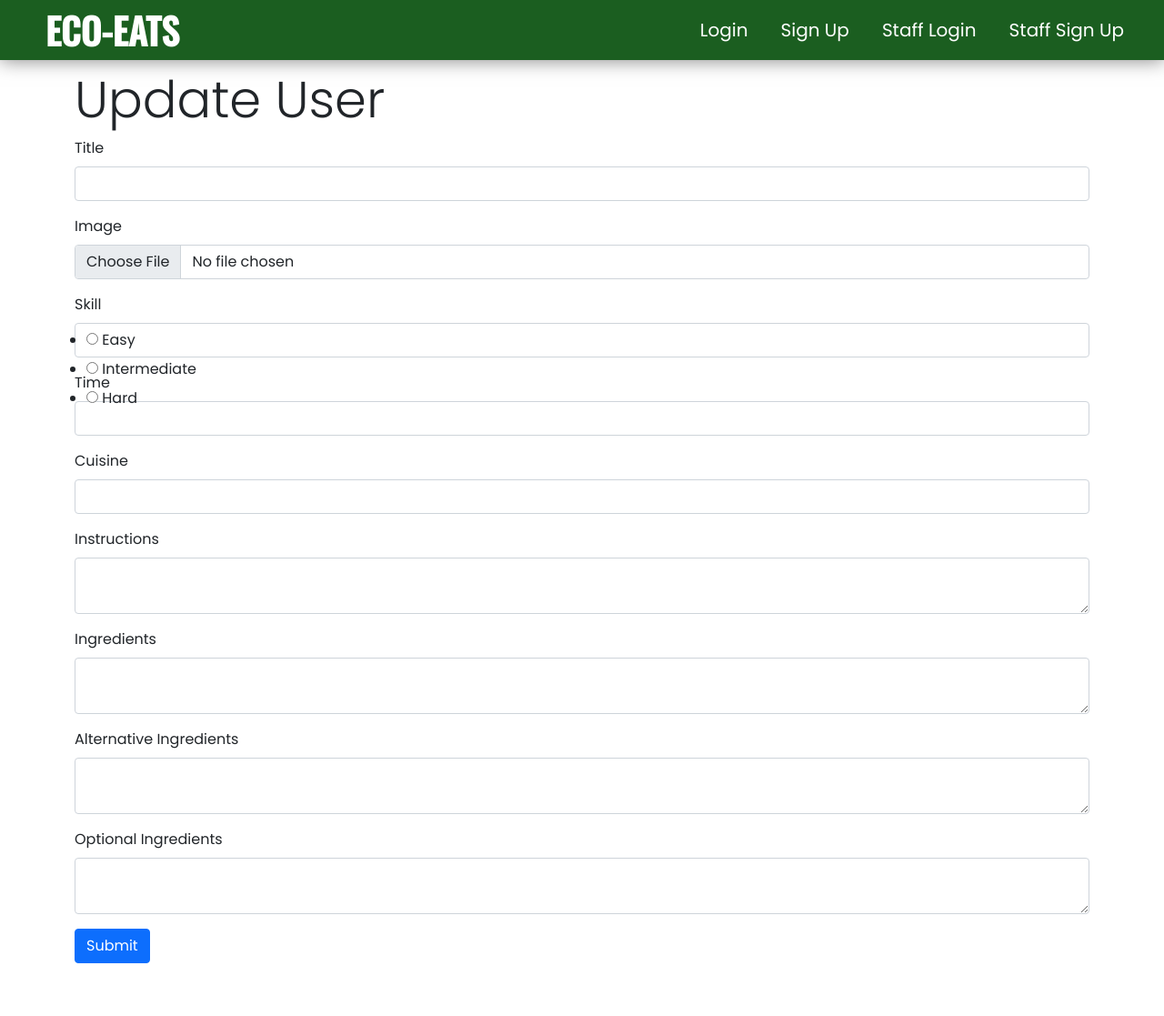
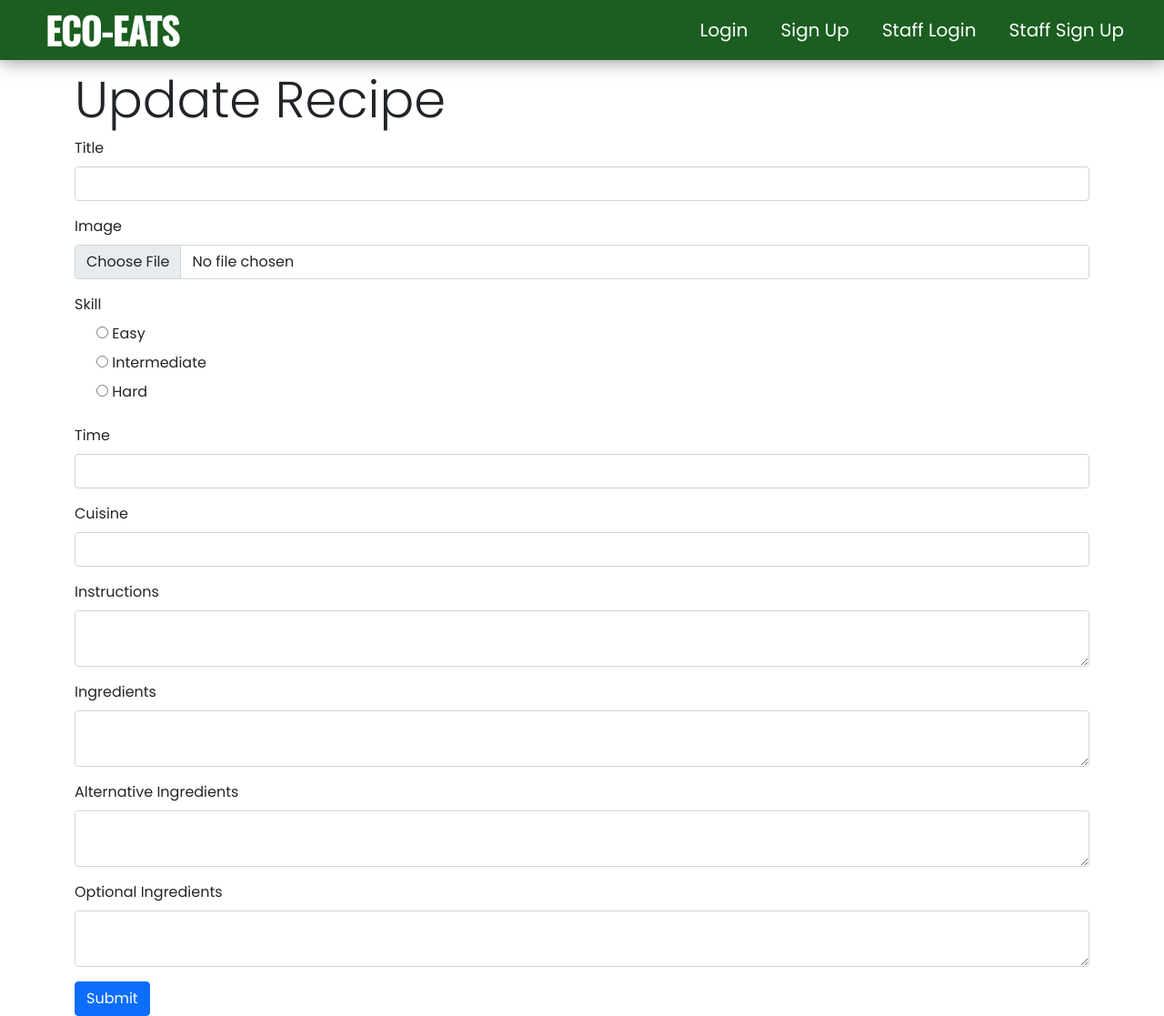
Before and after one commit to DamienSng/AppDev, a Flask app: template website/templates/updateRecipe.html in a window 1280 px wide. Shown: the whole page at 91% size. Before the commit the page ends 1059 px from the top, so only its background shows below. Run offline with Flask 3, Linux system fonts and the light colour scheme; the template is opened without the code that fills it: values that come from a table or form of the project are taken from there, others are empty; some libraries are stand-ins or nearby versions.

Commit message:
updated updateRecipe.html

```diff
--- a/website/templates/updateRecipe.html
+++ b/website/templates/updateRecipe.html
@@ -1,10 +1,10 @@
 {% extends "base.html" %}
-{% block title %}Library Loan System - Update User{% endblock %}
+{% block title %}Eco-Eats - Update Recipe{% endblock %}
 
 {% block content %}
 {% from "includes/_formHelper.html" import render_field %}
 
-<h1 class="display-4">Update User</h1>
+<h1 class="display-4">Update Recipe</h1>
 
 <form method="POST" action="">
     <div class="form-group">
@@ -14,7 +14,7 @@
         {{ render_field(form.image, class="form-control", type="file") }}
     </div>
     <div class="form-group">
-        {{ render_field(form.skill, class="form-control") }}
+        {{ render_field(form.skill, class="form-check", style="list-style-type:none") }}
     </div>
     <div class="form-group">
         {{ render_field(form.time, class="form-control") }}
```
